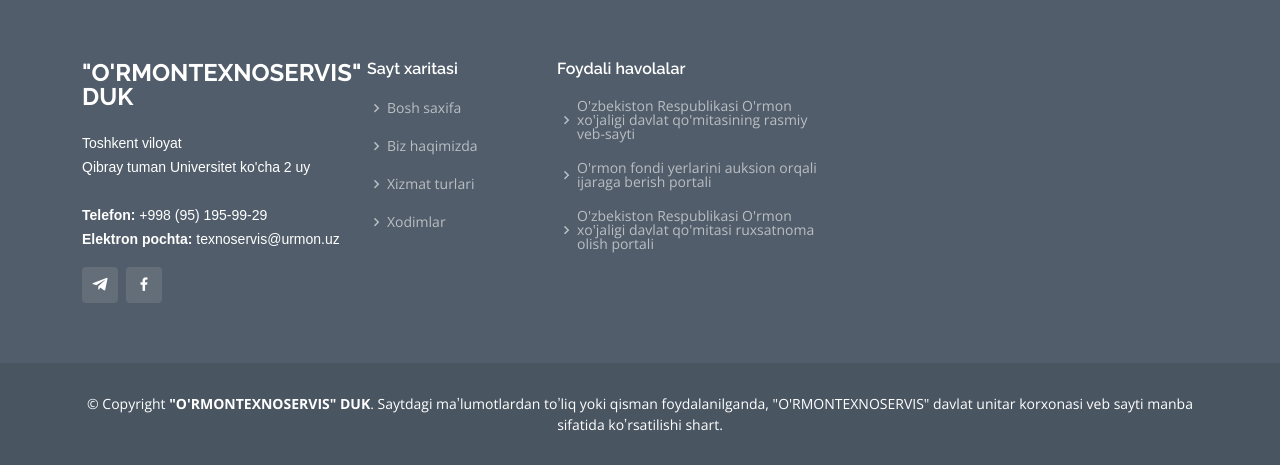
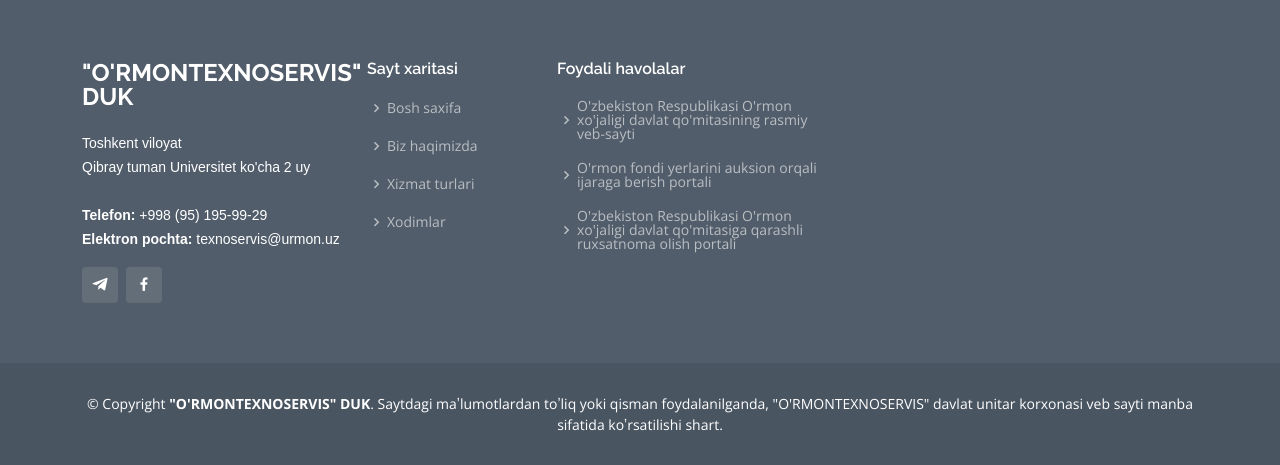
Before and after one commit to Sanjar1996/uts_docker, a Django app: page /about/ in a window 1280 px wide. Shown: the part 863-1328 px from the top of the page. Run offline with Django 3.2, Linux system fonts and the light colour scheme; data that the repository does not hold is empty; some libraries are stand-ins or nearby versions.

Commit message:
Update base.html

```diff
--- a/src/templates/base.html
+++ b/src/templates/base.html
@@ -117,7 +117,7 @@
             <ul>
               <li><i class="bx bx-chevron-right"></i> <a href="https://urmon.uz/uz/asosiy/">O'zbekiston Respublikasi O'rmon xo'jaligi davlat qo'mitasining rasmiy veb-sayti</a></li>
               <li><i class="bx bx-chevron-right"></i> <a href="https://ijara-urmon.uz/">O'rmon fondi yerlarini auksion orqali ijaraga berish portali</a></li>
-              <li><i class="bx bx-chevron-right"></i> <a href="https://ruxsatnoma-urmon.uz/">O'zbekiston Respublikasi O'rmon xo'jaligi davlat qo'mitasi ruxsatnoma olish portali</a></li>
+              <li><i class="bx bx-chevron-right"></i> <a href="https://ruxsatnoma-urmon.uz/">O'zbekiston Respublikasi O'rmon xo'jaligi davlat qo'mitasiga qarashli ruxsatnoma olish portali</a></li>
             </ul>
           </div>
 
```
